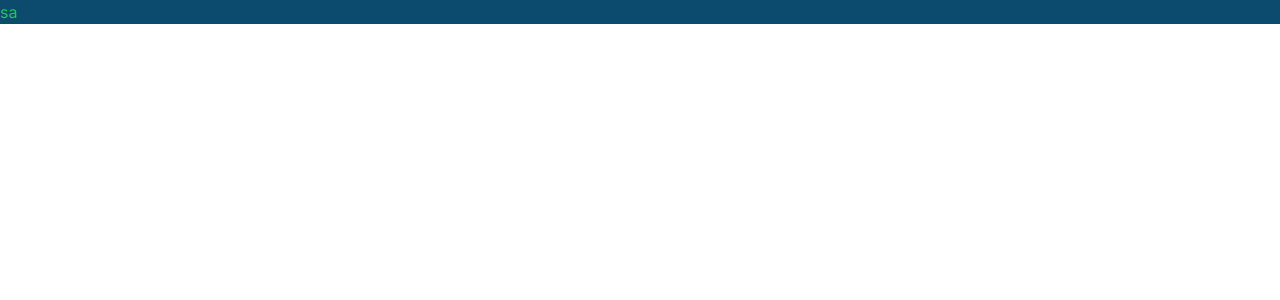
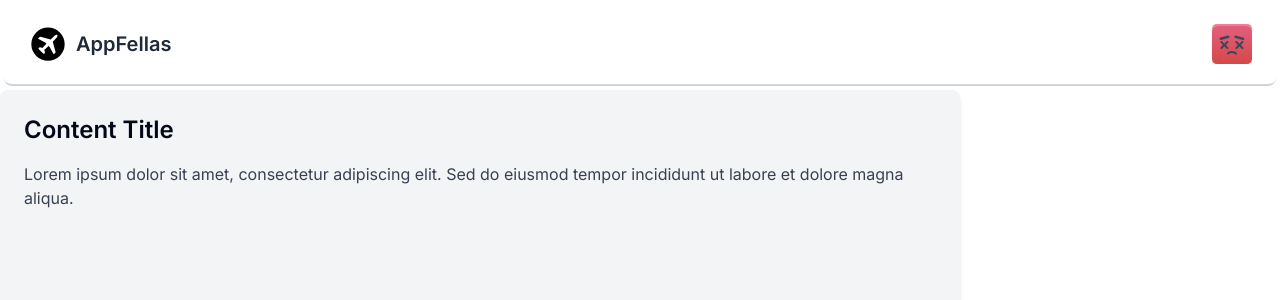
Before and after one commit to HalilRodoplu/schiphol-flight-app, a Next.js app: page / in a window 1280 px wide. Shown: the top 300 px of the page. Built offline with nearby package versions, Linux system fonts and the light colour scheme.

Commit message:
topnavbar and flights componenets are developing

```diff
--- a/app/page.tsx
+++ b/app/page.tsx
@@ -1,8 +1,11 @@
+import TopNavbar from "@/components/ui-components/TopNavbar";
+import Flights from "@/components/ui-components/Flights";
 
 export default function Home() {
-  return (
-    <div className="border-gray-200 bg-sky-900 text-green-500">
-      sa
-    </div>
-  );
+    return (
+        <div className="">
+            <TopNavbar/>
+            <Flights/>
+        </div>
+    );
 }
--- /dev/null
+++ b/components/ui-components/Flights.tsx
@@ -0,0 +1,16 @@
+import React from 'react';
+
+const Flights = () => {
+    return (
+        <div className="w-3/4 h-screen ml-0 bg-gray-100 p-6 rounded-lg shadow-md">
+            {/* İçerikler buraya gelecek */}
+            <h2 className="text-2xl font-semibold mb-4">Content Title</h2>
+            <p className="text-gray-700">
+                Lorem ipsum dolor sit amet, consectetur adipiscing elit. Sed do eiusmod tempor incididunt ut labore et
+                dolore magna aliqua.
+            </p>
+        </div>
+    );
+};
+
+export default Flights;
--- /dev/null
+++ b/components/ui-components/TopNavbar.tsx
@@ -0,0 +1,31 @@
+import React from 'react';
+import Image from 'next/image';
+
+const TopNavbar = () => {
+    return (
+        <nav className="bg-white border-b-2 border-gray-300 rounded-b-lg m-1 p-2">
+            <div className="container mx-auto px-4 py-3 flex justify-between items-center">
+                <div className="text-xl font-semibold text-gray-800 flex flex-row gap-2 justify-center items-center">
+                    <Image
+                        src="/flight.svg"
+                        alt="flight logo"
+                        width={40}
+                        height={40}
+                    />
+                    AppFellas
+                </div>
+                <div>
+                    {/*TODO Buraya user pic gelcek*/}
+                    <Image
+                        src="/mascot_bad.svg"
+                        alt="profile pic"
+                        width={40}
+                        height={40}
+                    />
+                </div>
+            </div>
+        </nav>
+    );
+};
+
+export default TopNavbar;
```
Also changed, not shown: public/flight.svg (added), public/mascot_bad.svg (added).
